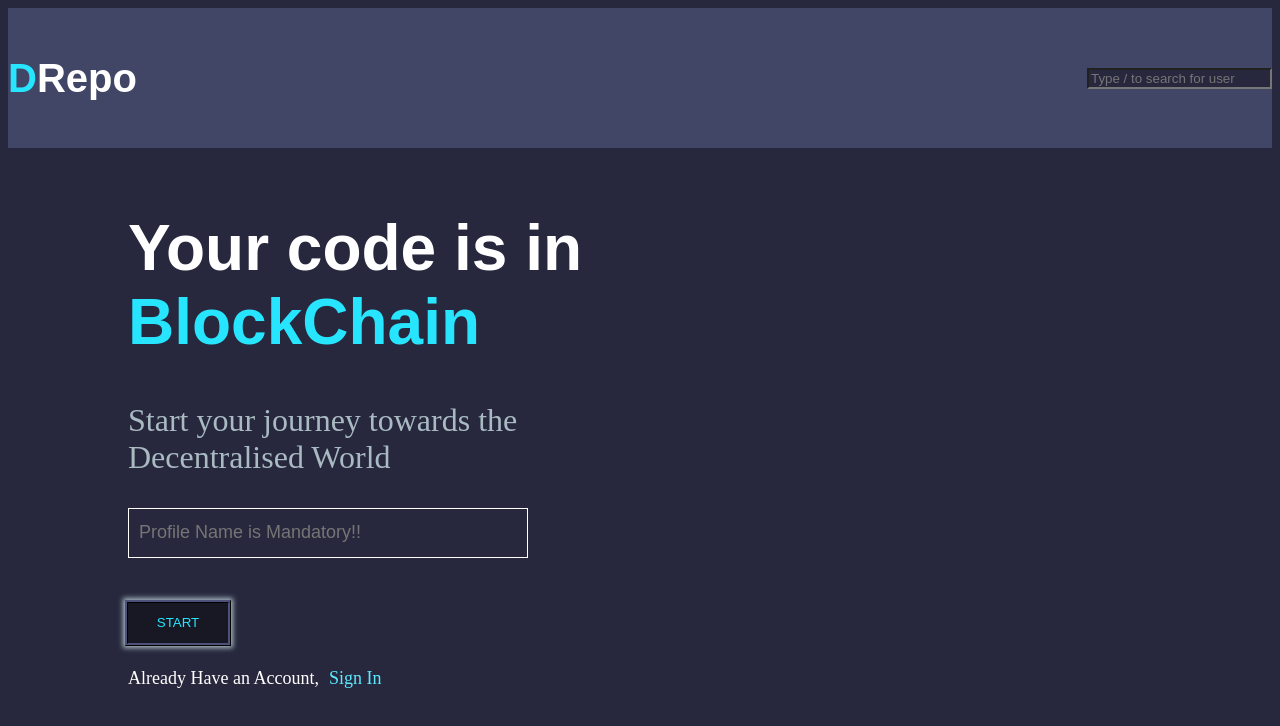
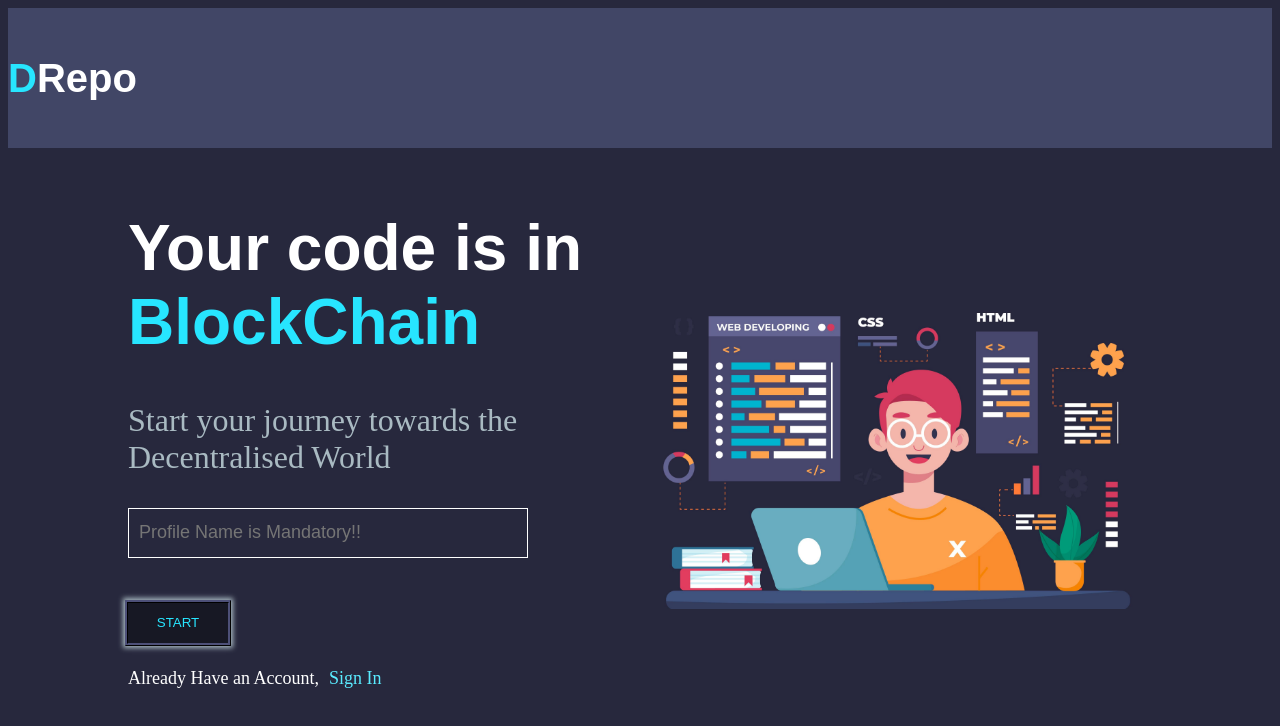
Before and after one commit to Soubhik-coder/NITDgp-Hackathon, a React (Create React App) app in the folder frontend/: page / in a window 1280 px wide. Shown: the top 726 px of the page. Built offline with nearby package versions, Linux system fonts and the light colour scheme; no server answers; what @thirdweb-dev/react would draw is missing.

Commit message:
"Finished Home Page and NavBar"

```diff
--- a/frontend/src/Components/NavBar/Navbar.jsx
+++ b/frontend/src/Components/NavBar/Navbar.jsx
@@ -2,7 +2,7 @@ import React from 'react';
 import { Link } from 'react-router-dom';
 import "./Navbar.scss";
 
-const Navbar = () => {
+const Navbar = (props) => {
   return (
     <div className='navbar-container'>
       <div className='navbar'>
@@ -11,9 +11,13 @@ const Navbar = () => {
         </Link>
       </div>
 
+      {props.searchBar ?
         <div className="search-bar">
-            <input placeholder='Type / to search for user' />
+          <input placeholder='Type / to search for user' id='inp'/>
+          <img src="logo512.png" alt="" id='avatar'/>
         </div>
+        : ""
+      }
     </div>
   )
 }
--- a/frontend/src/Components/NavBar/Navbar.scss
+++ b/frontend/src/Components/NavBar/Navbar.scss
@@ -1,8 +1,8 @@
 @import '../../style.scss';
 
-.navbar-container{
+.navbar-container {
     background-color: $bgSoft;
-    width: 100% ;
+    width: 100%;
     height: 140px;
     color: $textBasic;
     display: flex;
@@ -10,7 +10,7 @@
     align-items: center;
 }
 
-.navbar{
+.navbar {
     display: flex;
     justify-content: space-between;
     align-items: center;
@@ -20,7 +20,7 @@
     margin: 0 auto;
 }
 
-.navbar-title{
+.navbar-title {
     font-family: $font;
     font-size: 40px;
     background-color: $bgSoft;
@@ -29,7 +29,7 @@
     color: $textNeon;
 }
 
-.navbar-subtitle{
+.navbar-subtitle {
     font-family: $font;
     font-size: 40px;
     background-color: $bgSoft;
@@ -37,3 +37,35 @@
     text-decoration: none;
     color: $textBasic;
 }
+
+.search-bar {
+    display: flex;
+    align-items: center;
+    justify-content: space-evenly;
+    width: 800px;
+    height: 50px;
+    background-color: $bgSoft;
+
+    #inp {
+        box-sizing: border-box;
+        width: 70%;
+        height: 100%;
+        padding: 10px;
+        border: 1px solid $textBasic;
+        border-radius: 10px;
+        color: $textBasic;
+        font-size: 17px;
+    }
+
+    #inp:focus{
+        border: none;
+        box-shadow: 0px 0px 0px 3px $textNeon;
+    }
+
+    #avatar{
+        height: 50px;
+        width: 50px;
+        border: none;
+        border-radius: 100%;
+    }
+}
--- a/frontend/src/Pages/Home/Home.jsx
+++ b/frontend/src/Pages/Home/Home.jsx
@@ -5,7 +5,7 @@ import './Home.scss';
 const Home = () => {
   return (
     <div>
-      <Navbar />
+      <Navbar searchBar={false}/>
       <div className="home-content">
         <div className='left-content'>
           <h1 className='main-text'>Your code is in <span className='sub-text'>BlockChain</span></h1>
@@ -18,6 +18,9 @@ const Home = () => {
             <a href="#" className='sign-in' target='_blank'>Sign In</a>
           </div>
         </div>
+        <div className="right-content">
+          <img src="hero.jpg" alt="" id="bg-img" />
+        </div>
       </div>
     </div>
   )
--- a/frontend/src/Pages/Home/Home.scss
+++ b/frontend/src/Pages/Home/Home.scss
@@ -11,6 +11,18 @@
 .left-content{
     flex: 1;
     margin-left: 100px;
+}
+
+.right-content{
+
+    flex: 1 1;
+    margin-right: 100px;
+
+    #bg-img{
+        max-width: 100%;
+        height: auto;
+        display: block;
+    }
 }
 
 .main-text{
```
Lines whose indentation alone changed are shown as unchanged.
